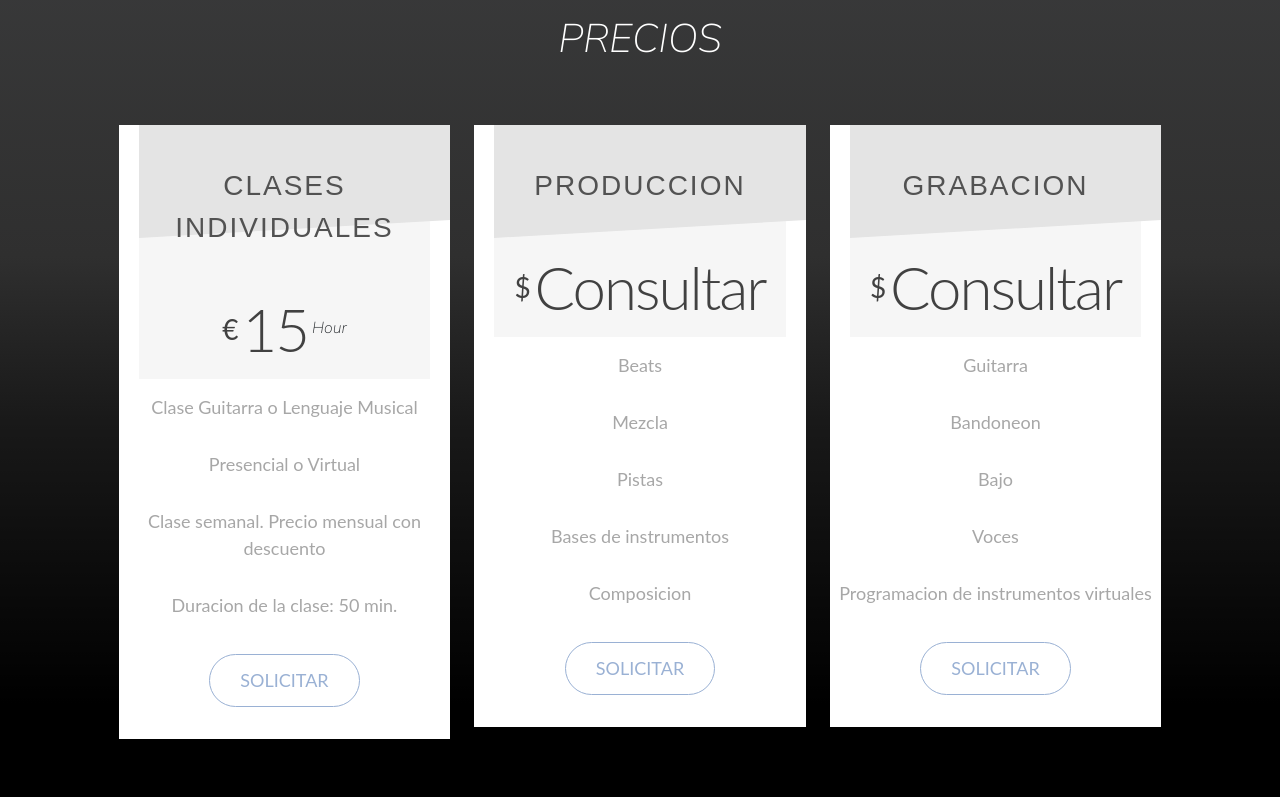
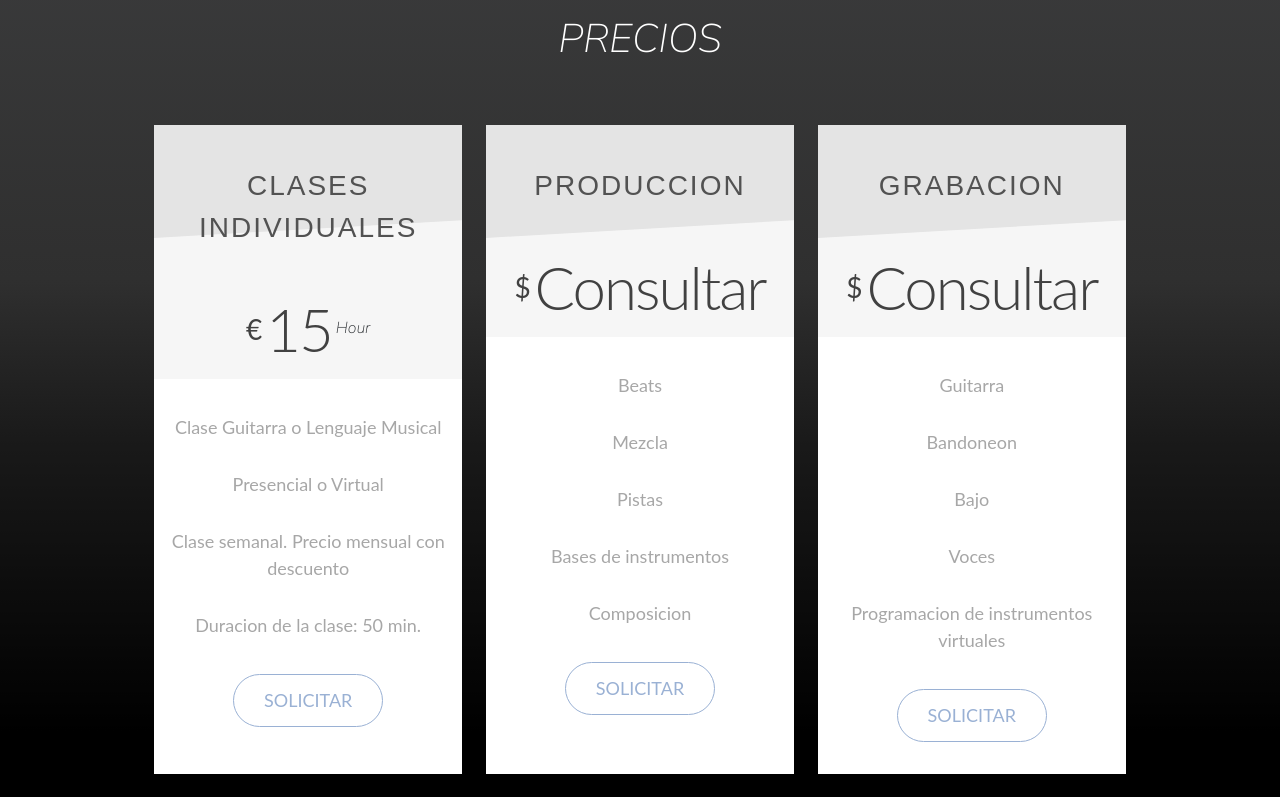
Before and after one commit to aguscuadrado/ProyectoBrunoCuadrado, a website: page index.html in a window 1280 px wide. Shown: the part 2578-3375 px from the top of the page. Drawn offline with nearby package versions, Linux system fonts and the light colour scheme.

Commit message:
Add files via upload

```diff
--- a/style.css
+++ b/style.css
@@ -302,9 +302,12 @@ body {
     position: relative;
     text-align: center;
 }
+.generic_content {
+    height: 100%;
+}
 
 #generic_price_table .generic_content .generic_head_price {
-    margin: 0 20px 0;
+    margin: 0 0 20px 0;
 }
 
 #generic_price_table .generic_content .generic_head_price .generic_head_content {
```
